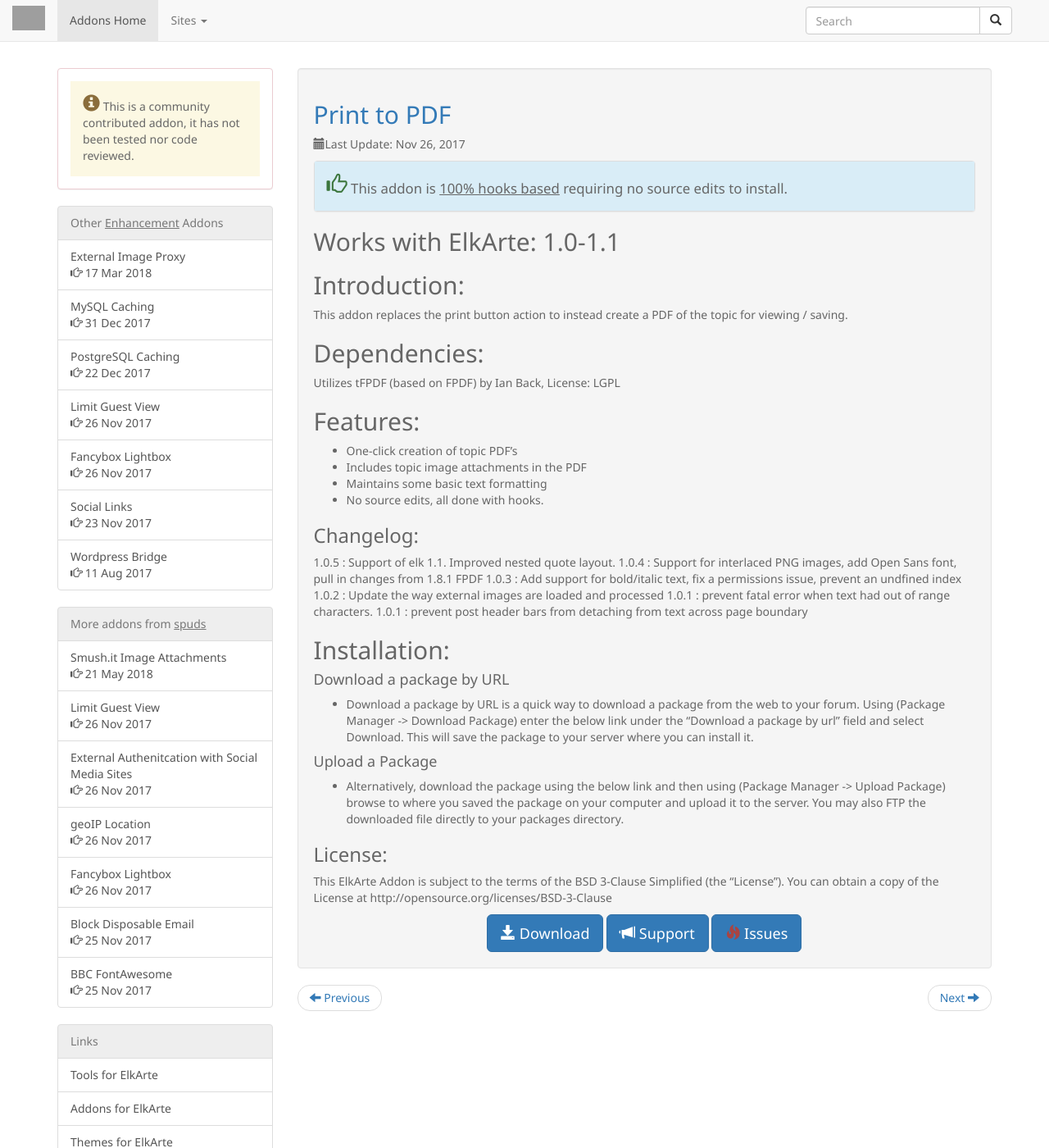
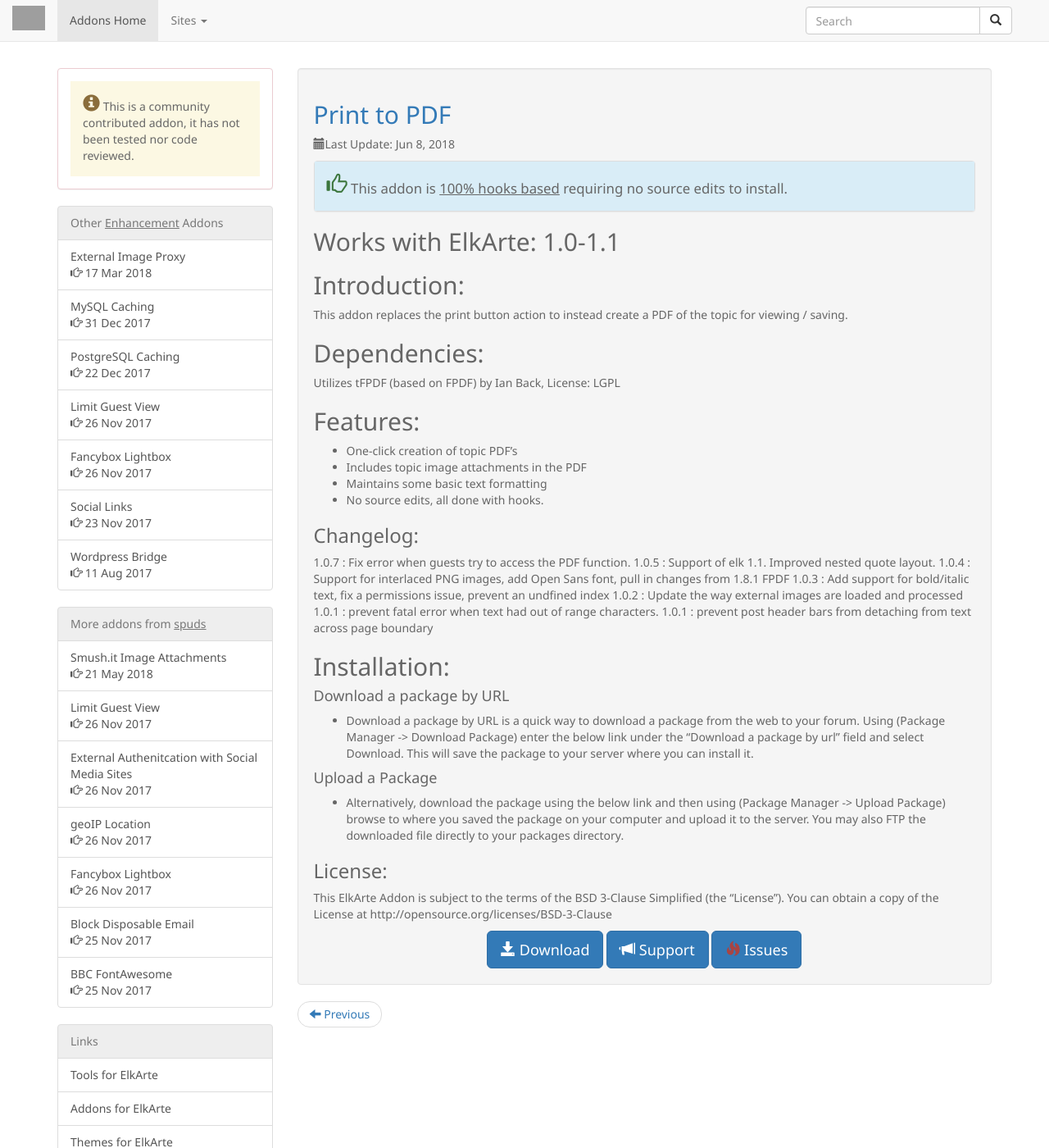
Before and after one commit to elkarte/addons, a Jekyll site: the page built from _posts/2014-08-13-Print-PDF.MD, in a window 1280 px wide and 1400 px high. Shown: the whole window at 82% size. Built offline with Jekyll 4.4.1, drawn with Linux system fonts in a browser that asks for light colours; nearby versions of some CDN libraries; grey boxes are pictures that could not be loaded.

Commit message:
! update print to pdf

```diff
--- a/_posts/2014-08-13-Print-PDF.MD
+++ b/_posts/2014-08-13-Print-PDF.MD
@@ -3,11 +3,11 @@ layout: post
 title: "Print to PDF"
 pkid: spuds:elk2pdf
 category: enhancement
-date: 2017-11-26
+date: 2018-06-08
 comments: false
 short: "Replaces the print button with a PDF file creation"
 license: BSD
-version: 1.0.5
+version: 1.0.7
 allhooks: yes
 elkversion: 1.0-1.1
 support: http://www.elkarte.net/community/index.php?topic=1848.0
@@ -31,6 +31,7 @@ Utilizes tFPDF (based on FPDF) by Ian Back, License:  LGPL
 -  No source edits, all done with hooks.
 
 ### Changelog:
+1.0.7 : Fix error when guests try to access the PDF function.
 1.0.5 : Support of elk 1.1.  Improved nested quote layout.
 1.0.4 : Support for interlaced PNG images, add Open Sans font, pull in changes from 1.8.1 FPDF
 1.0.3 : Add support for bold/italic text, fix a permissions issue, prevent an undfined index
```
